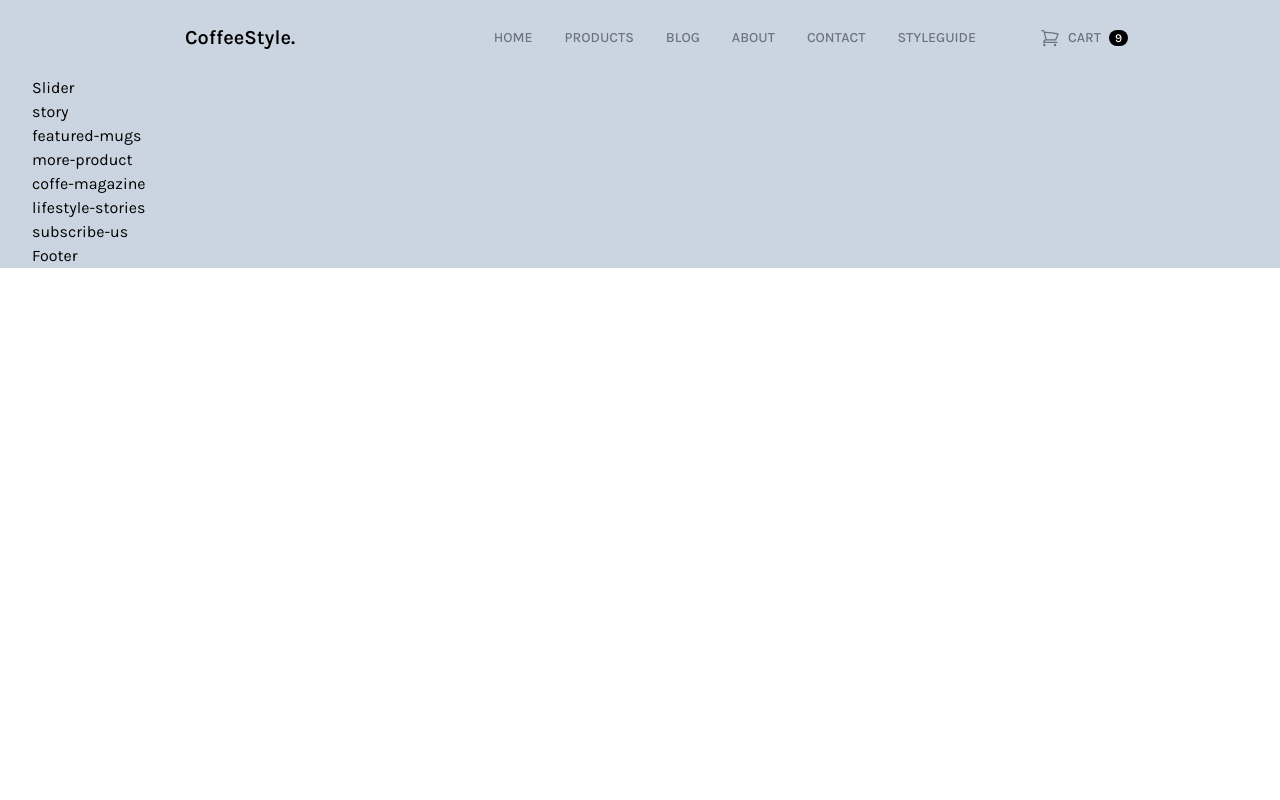
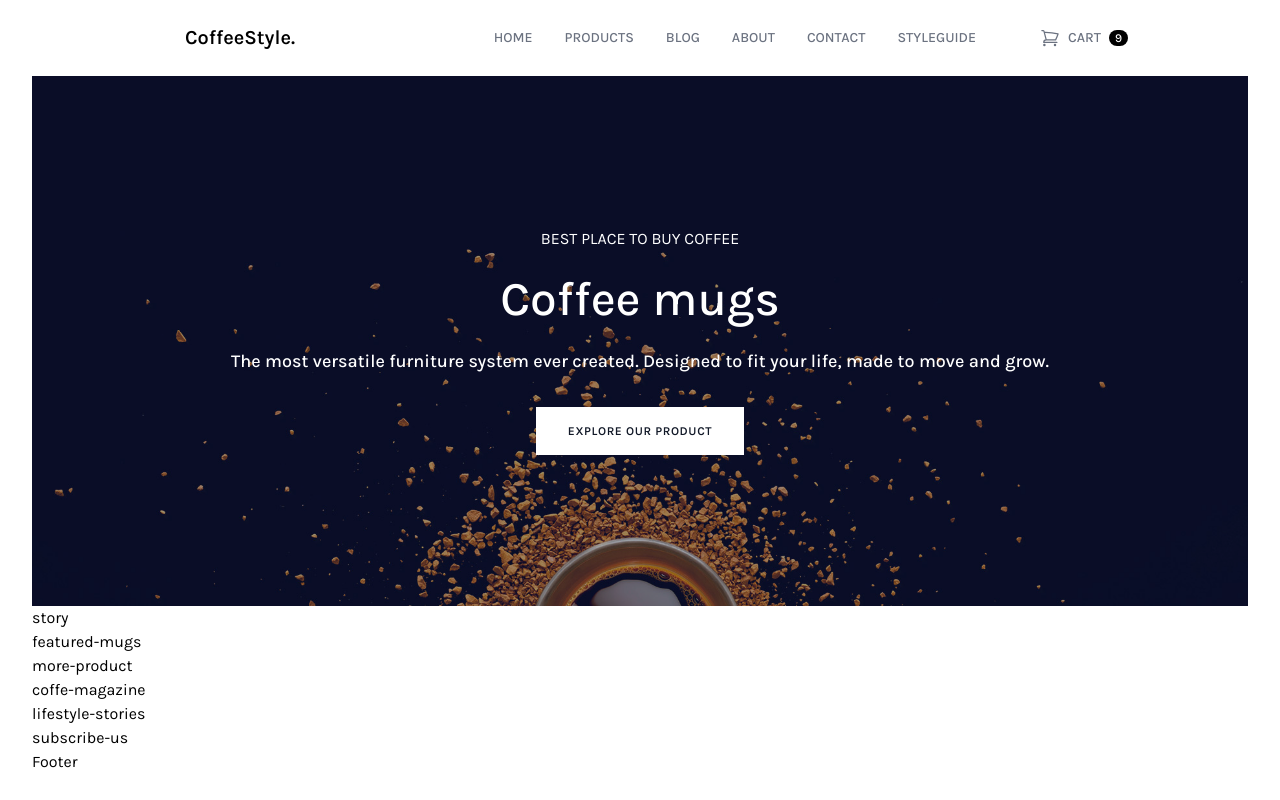
Before and after one commit to MinhTran30901/CoffeStyle, a website: page public/index.html in a window 1280 px wide. Drawn offline with Linux system fonts and the light colour scheme.

Commit message:
add slider

```diff
--- a/public/index.html
+++ b/public/index.html
@@ -12,7 +12,7 @@
 </head>
 <body>
     <div id="root">
-        <div class="content-wrapper font-karla max-w-screen-2xl text-base mx-auto px-8 bg-slate-300">
+        <div class="content-wrapper font-karla max-w-screen-2xl text-base mx-auto px-8">
             <header class="p-6 mx-auto ">
                 <nav class="flex flex-row relative justify-between items-center">
                     <div class="logo basis-2/6 text-center font-semibold cursor-pointer text-xl ">
@@ -62,8 +62,19 @@
             </header> <!--END header-->
 
             <main>
-                <div class="slider">
-                    Slider
+                <div class="slider h-[530px] bg-slider bg-cover bg-no-repeat bg-bottom">
+                    <div class="w-full h-full flex justify-center items-center bg-gray-900 bg-opacity-40">
+                        <div class="mx-16 text-center text-white">
+                            <div class="uppercase mb-6">Best place to buy coffee</div>
+                            <div class="font-medium text-5xl mb-6">Coffee mugs</div>
+                            <div class="font-medium text-lg mb-8">The most versatile furniture system ever created. Designed to fit your life, made to move and grow.</div>
+                            <div class="flex justify-center">
+                                <div class="w-max text-xs cursor-pointer hover:bg-opacity-95 font-semibold bg-white text-gray-900 py-4 px-8 tracking-wider uppercase">
+                                    Explore our product
+                                </div>
+                            </div>
+                        </div>
+                    </div>
                 </div><!--END slider-->
 
                 <div class="story">
--- a/src/input.css
+++ b/src/input.css
@@ -20,5 +20,3 @@
 .tcm-badge-circle {
     @apply text-xs text-center rounded-full px-1.5;
 }
-
-//sửa tý đi
--- a/tailwind.config.js
+++ b/tailwind.config.js
@@ -18,6 +18,9 @@ module.exports = {
       },
       animation: {
         slideDown: 'slideDown .5s ease-in-out',
+      },
+      backgroundImage: {
+        'slider': 'url("./img/slider.jpg")'
       }
     },
   },
```
Also changed, not shown: public/img/slider.jpg (added), public/output.css.
